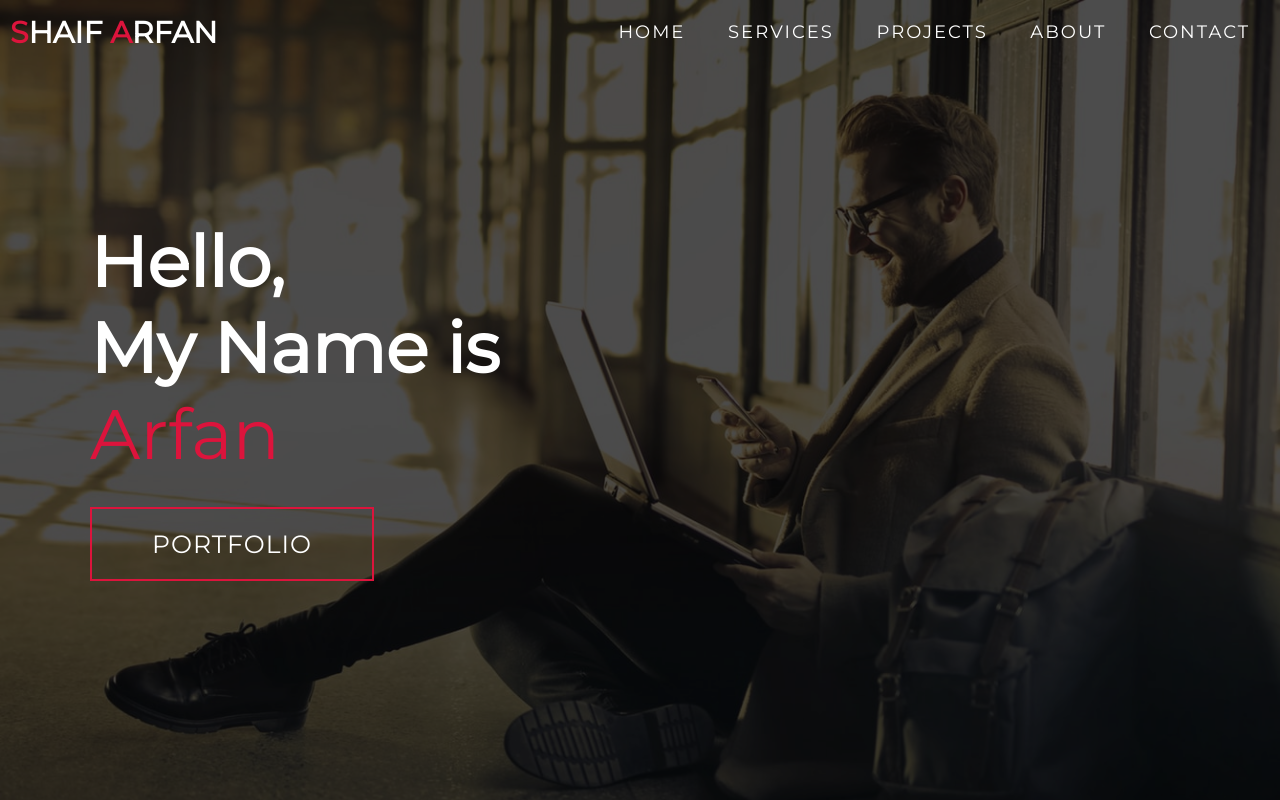
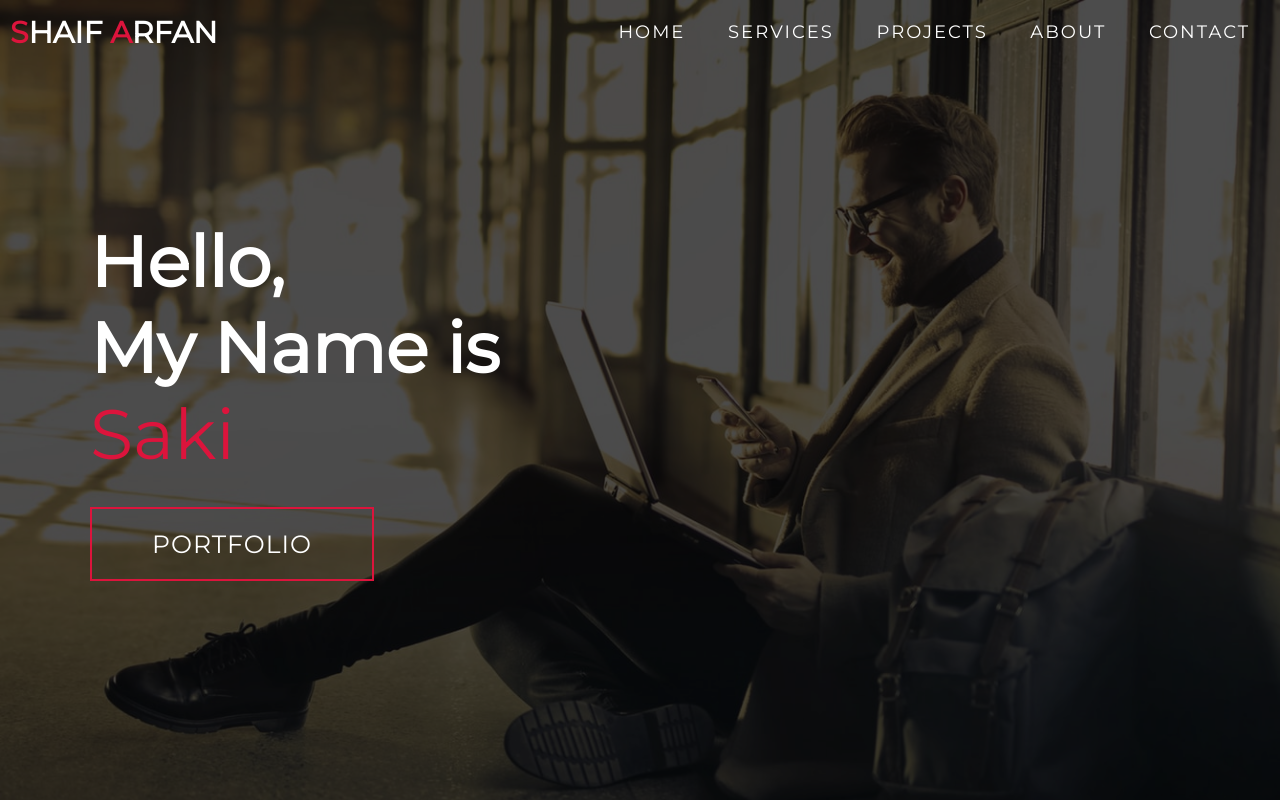
Before and after one commit to muzahidulsaki/muzahidulsaki.github.io, a plain HTML site: page index.html in a window 1280 px wide. Shown: the top 800 px of the page. Drawn offline with Linux system fonts and the light colour scheme.

Commit message:
Update index.html

```diff
--- a/index.html
+++ b/index.html
@@ -42,7 +42,7 @@
       <div>
         <h1>Hello, <span></span></h1>
         <h1>My Name is <span></span></h1>
-        <h1>Arfan <span></span></h1>
+        <h1>Saki <span></span></h1>
         <a href="#projects" type="button" class="cta">Portfolio</a>
       </div>
     </div>
```
